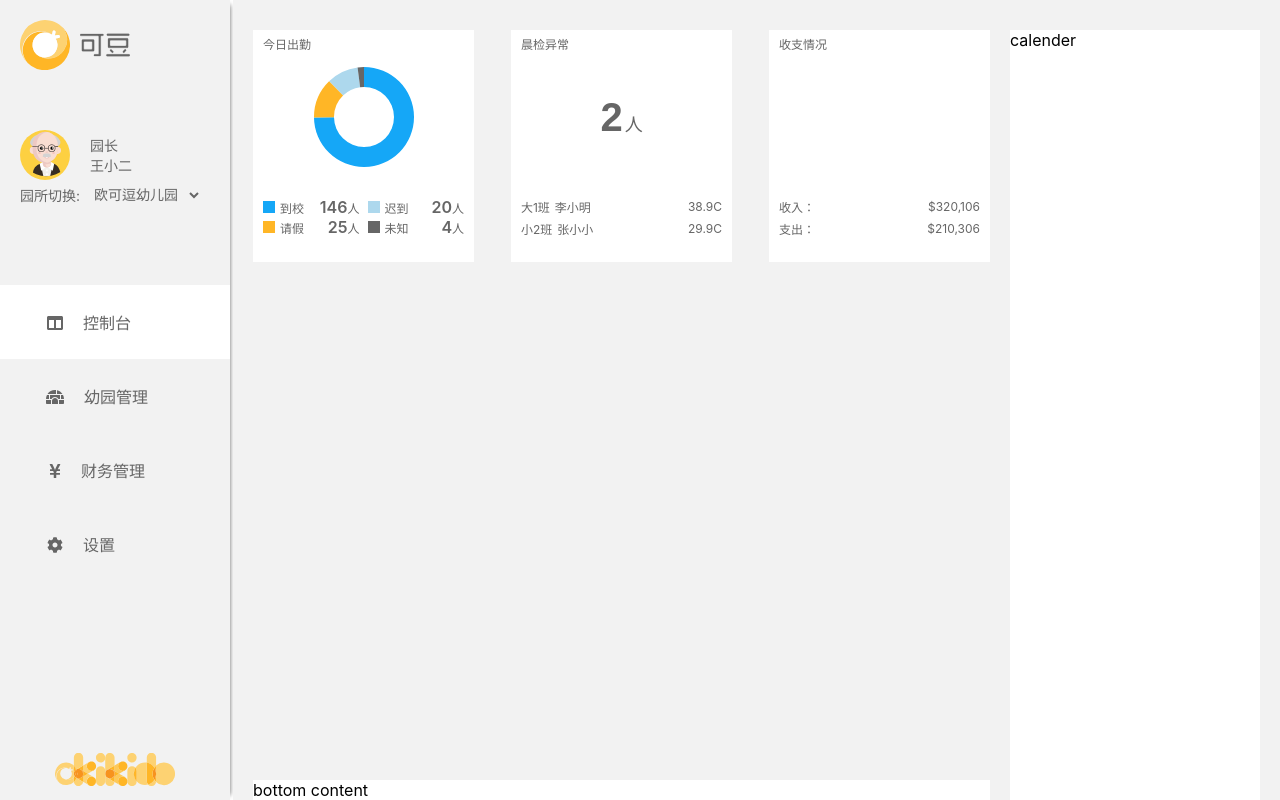
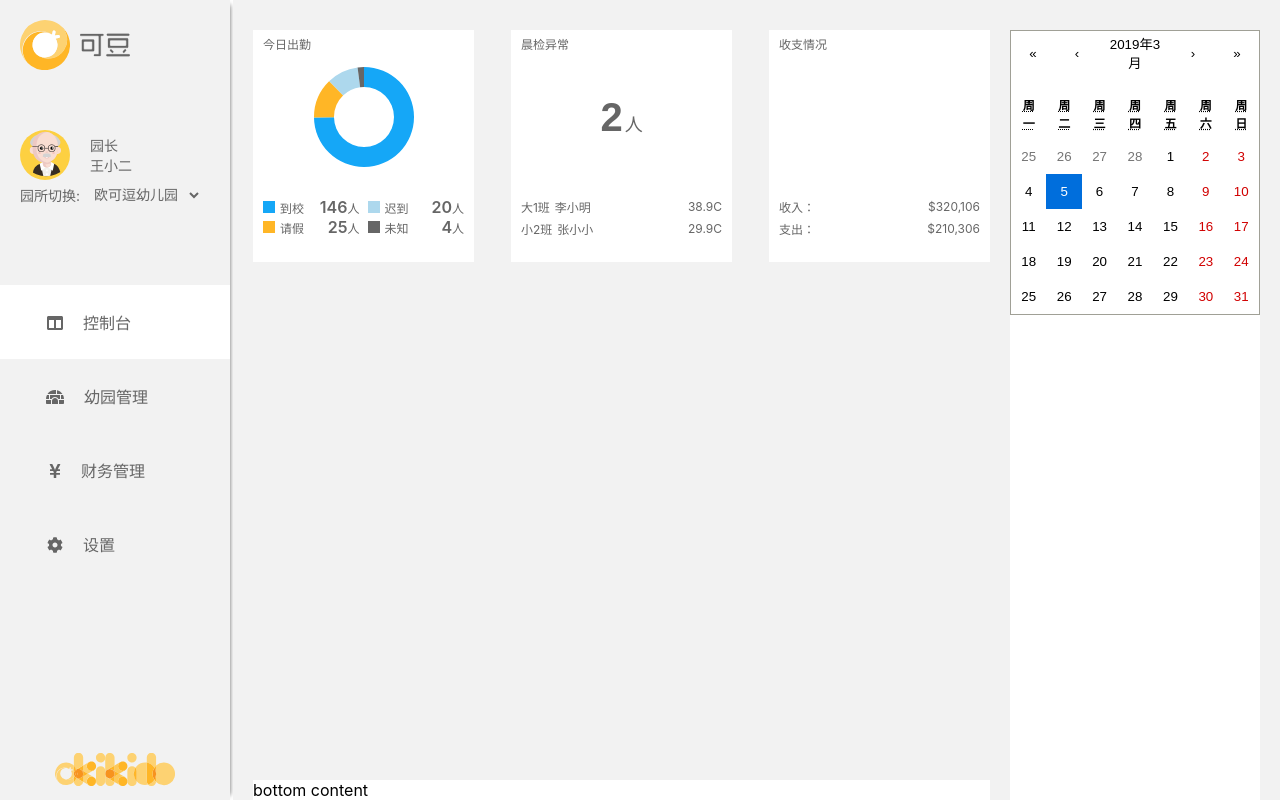
Before and after one commit to mouqinyao/okikiddo-web, a React (Create React App) app: page / in a window 1280 px wide. Built offline with nearby package versions, Linux system fonts and the light colour scheme.

Commit message:
create calendar for china locale.

```diff
--- a/package.json
+++ b/package.json
@@ -11,6 +11,7 @@
     "d3": "^5.9.1",
     "node-sass": "^4.11.0",
     "react": "^16.8.3",
+    "react-calendar": "^2.18.1",
     "react-dom": "^16.8.3",
     "react-scripts": "2.1.5"
   },
--- a/src/App.js
+++ b/src/App.js
@@ -1,5 +1,6 @@
 import React, { Component } from 'react';
 import { SimplePieChart } from "./SimplePieChart";
+import Calendar from 'react-calendar';
 import { FontAwesomeIcon } from '@fortawesome/react-fontawesome'
 import { faColumns, faIgloo, faYenSign, faCog } from '@fortawesome/free-solid-svg-icons'
 import logo1 from './images/logo1.svg';
@@ -145,7 +146,10 @@ class App extends Component {
           <div className="center-bottom-content">bottom content</div>
         </div>
         <div className="right-content">
-          calender
+          <Calendar
+            value={new Date()}
+            locale="zh-CN"
+          />
         </div>
       </div>
     );
```
Also changed, not shown: 1 other file (tests, documents, lock files or other folders).
